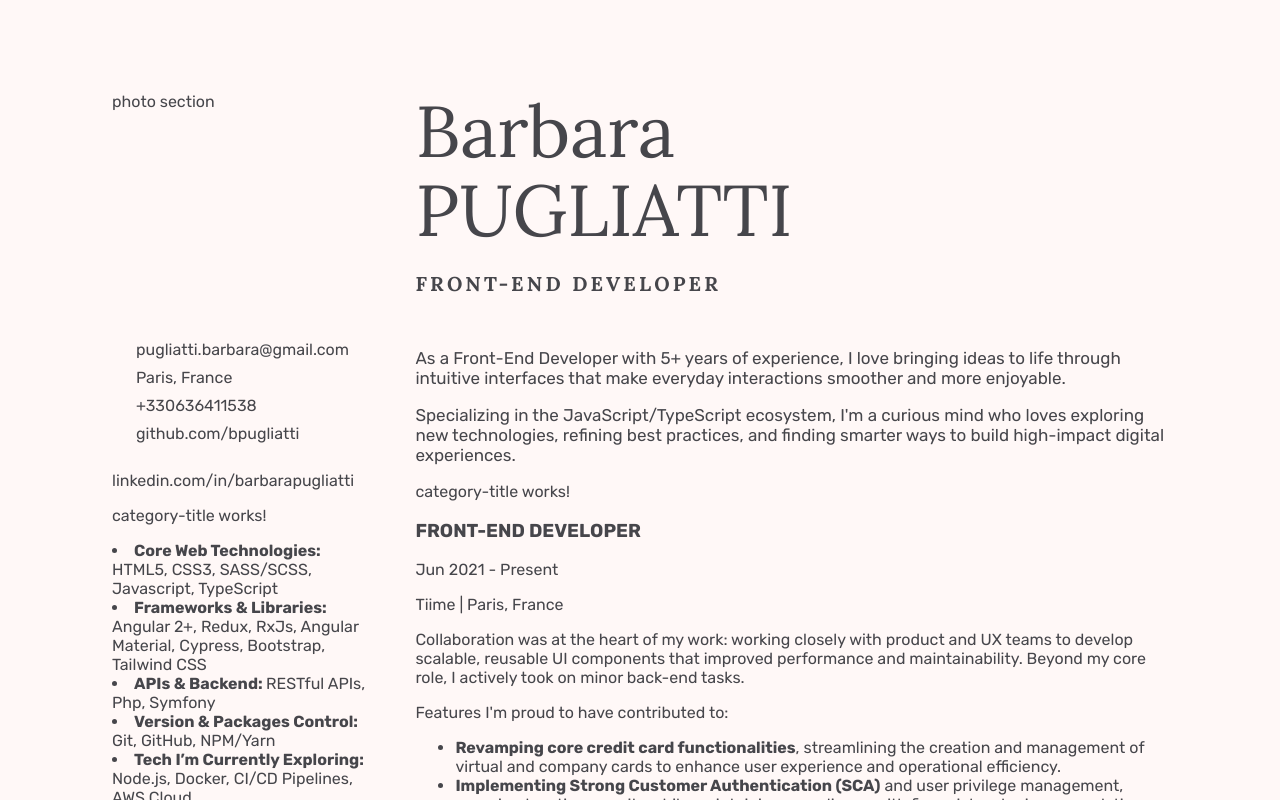
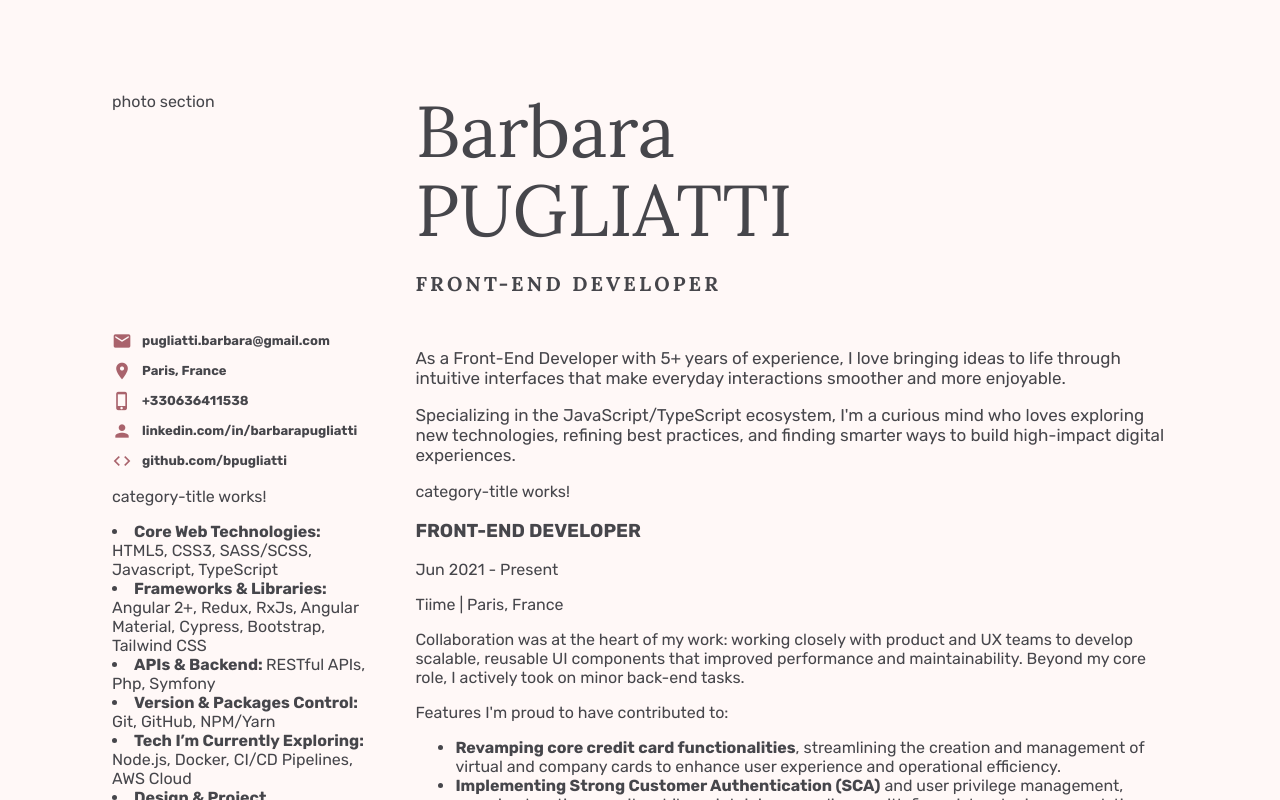
Before and after one commit to bpugliatti/personal-website, an Angular app: page /home in a window 1280 px wide. Shown: the top 800 px of the page. Built offline with nearby package versions, Linux system fonts and the light colour scheme.

Commit message:
feat: style the contact section and add icons

```diff
--- a/src/app/components/contact-item/contact-item.component.html
+++ b/src/app/components/contact-item/contact-item.component.html
@@ -1,8 +1,9 @@
-<div>
+<div class="contact-container">
   <mat-icon
     aria-hidden="false"
     aria-label="Example home icon"
     [fontIcon]="contact!.contactIcon"
+    class="custom-icon"
   >
   </mat-icon>
   <span>{{ contact!.contactValue }}</span>
--- a/src/app/components/contact-item/contact-item.component.scss
+++ b/src/app/components/contact-item/contact-item.component.scss
@@ -0,0 +1,16 @@
+.contact-container {
+  display: flex;
+  align-items: center;
+  justify-content: flex-start;
+  margin-bottom: 10px;
+  font-size: 13px;
+  span {
+    font-weight: bold;
+    margin-left: 10px;
+  }
+  mat-icon {
+    width: 20px;
+    height: 20px;
+    font-size: 20px;
+  }
+}
--- a/src/app/components/resume-container/resume-container.component.scss
+++ b/src/app/components/resume-container/resume-container.component.scss
@@ -29,6 +29,8 @@ header {
 
 @media screen and (max-width: 1000px) {
   .container {
-    flex-direction: column-reverse;
+    .content-container {
+      flex-direction: column-reverse;
+    }
   }
 }
--- a/src/app/core/constants/cv-info.constant.ts
+++ b/src/app/core/constants/cv-info.constant.ts
@@ -89,35 +89,35 @@ export const CV_INFO = {
     {
       contactType: 'mail',
       contactValue: 'pugliatti.barbara@gmail.com',
-      contactIcon: '',
+      contactIcon: 'mail',
       contactTooltip: '',
       isCopyAllowed: true,
     },
     {
       contactType: 'text',
       contactValue: 'Paris, France',
-      contactIcon: '',
+      contactIcon: 'room',
       contactTooltip: '',
       isCopyAllowed: false,
     },
     {
       contactType: 'phone',
       contactValue: '+330636411538',
-      contactIcon: '',
+      contactIcon: 'phone_iphone',
+      contactTooltip: '',
+      isCopyAllowed: true,
+    },
+    {
+      contactType: 'link',
+      contactValue: 'linkedin.com/in/barbarapugliatti',
+      contactIcon: 'person',
       contactTooltip: '',
       isCopyAllowed: true,
     },
     {
       contactType: 'link',
       contactValue: 'github.com/bpugliatti',
-      contactIcon: '',
-      contactTooltip: '',
-      isCopyAllowed: true,
-    },
-    {
-      contactType: 'link',
-      contactValue: 'linkedin.com/in/barbarapugliatti',
-      contactIcon: '',
+      contactIcon: 'code',
       contactTooltip: '',
       isCopyAllowed: true,
     },
--- a/src/index.html
+++ b/src/index.html
@@ -12,7 +12,7 @@
       rel="stylesheet"
     />
     <link
-      href="https://fonts.googleapis.com/icon?family=Material+Icons"
+      href="https://fonts.googleapis.com/icon?family=Material+Icons|Material+Icons+Outlined|"
       rel="stylesheet"
     />
   </head>
--- a/src/styles/styles.scss
+++ b/src/styles/styles.scss
@@ -30,6 +30,9 @@ body {
   font-family: Rubik, Roboto, sans-serif;
   color: custom-theme.get-neutral(30);
   background: custom-theme.get-primary(98);
+}
+
+body {
   background-image: url("../../public/illus/watercolour.png");
   background-repeat: no-repeat;
   background-position: 160% 160%;
@@ -39,3 +42,19 @@ h1,
 h2 {
   font-family: Lora, Rubik, Roboto, sans-serif;
 }
+
+.custom-icon {
+  color: custom-theme.get-primary(50);
+}
+
+@media screen and (max-width: 1200px) {
+  body {
+    background-position: 120% 150%;
+  }
+}
+
+@media screen and (max-width: 900px) {
+  body {
+    background-position: 100% 150%;
+  }
+}
```
